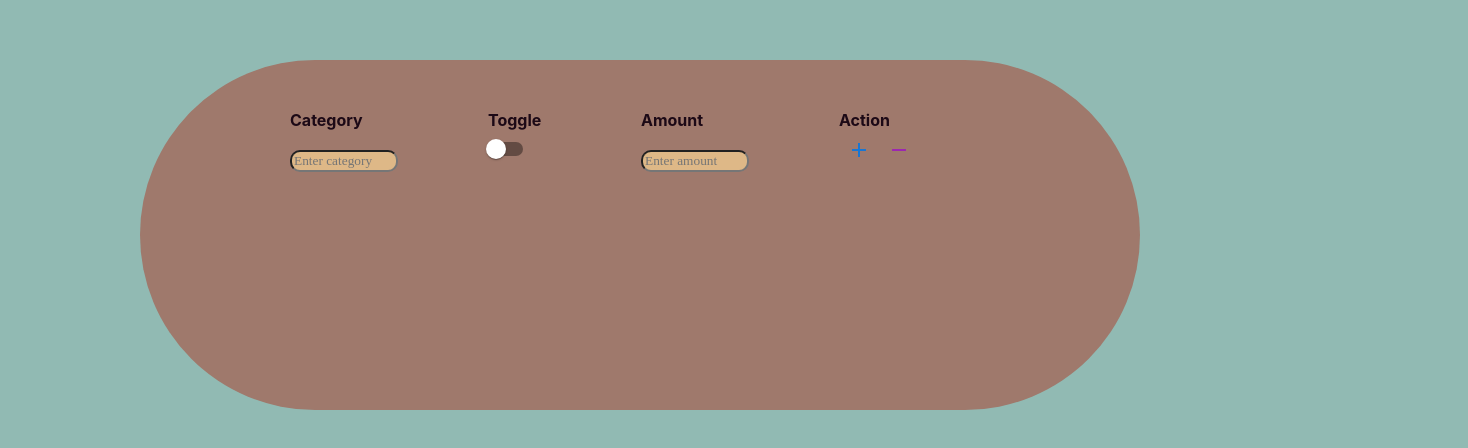
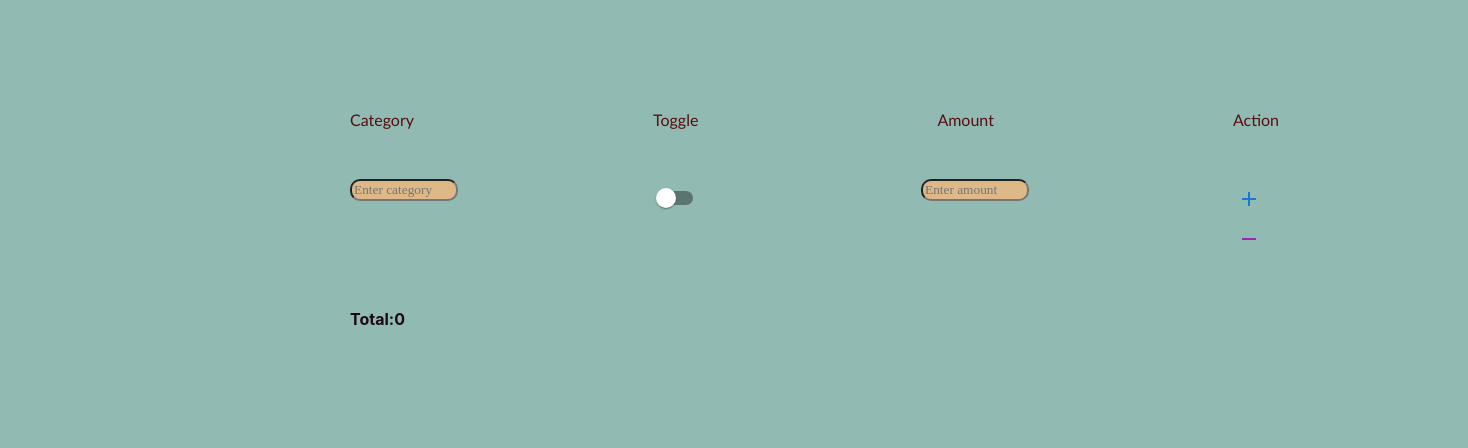
Before and after one commit to DhivyaSelvi24/calculation, a React (Create React App) app: page / in a window 1280 px wide. Shown: the part 140-588 px from the top of the page, 1468 px wide, since content can reach past the window. Built offline with nearby package versions, Linux system fonts and the light colour scheme.

Commit message:
functionality done

```diff
--- a/src/App.css
+++ b/src/App.css
@@ -1,17 +1,18 @@
+
 body{
   background-color: #91bab3;
-  display: flex;
+  display: block;
   justify-content: center;
   align-items: center;
   padding: 200px;
 }
 .container{
-  display: flex;
+  display: block;
   align-items: flex-start;
+  flex-direction: column;
   justify-content: flex-start;
   text-align: left;
   padding: 150px;
-  background-color:#9f796c;
   border: 4px ghostwhite;
   border-color: rgb(207, 214, 109);
   height:50px;
@@ -24,9 +25,11 @@ body{
   display: flex;
   flex-direction: row;
   align-items: flex-start;
-  gap:90px;
+  gap:50px;
   padding: -200px;
   margin-top: -100px;
+
+
 }
 .column{
   display: flex;
@@ -35,16 +38,27 @@ body{
   align-items: flex-start;
   text-align: left;
   font-weight:700 ;
-  color:rgb(28, 9, 22)
+  color:rgb(28, 9, 22);
+  column-gap: 100px;
+
 }
 input{
-margin-top: 20px;
+margin-top: 150px;
 width: 100px;
 background-color:burlywood;
 font-family: cursive;
 border-radius: 10px;
+margin-bottom: 20px;
 
 }
 input :hover{
   background-color: #953414;
 }
+
+.column1{
+color: rgb(87, 15, 15);
+text-decoration:solid;
+padding-right: 27%;
+font-family: 'Gill Sans', 'Gill Sans MT', Calibri, 'Trebuchet MS', sans-serif;
+
+}
--- a/src/App.js
+++ b/src/App.js
@@ -1,47 +1,126 @@
+
 import logo from './logo.svg';
-import React ,{useState}from 'react';
+import React, { useEffect, useState } from 'react';
 import { Switch, FormControlLabel, IconButton } from '@mui/material';
 import AddIcon from '@mui/icons-material/Add';
 import RemoveIcon from '@mui/icons-material/Remove';
 import './App.css';
 
 function App() {
-const[row,setRow]=useState([{category:"",Toggle:"",Amount:"",
-}])
-function handlechange(){
-()=>setRow([...row,{category:"",Toggle:"",Amount:""}])
+  const [row, setRow] = useState([{ category: "", Toggle: false, Amount: ""}]);
+  const[total,settotal]=useState(0);
+  useEffect(()=>{
+let totalamnt=0;
+for(let i=0;i<row.length;i++){
+if(row[i].Amount!=0 ){
+  if(row[i].Toggle===true){
+totalamnt+=parseFloat(row[i].Amount);
+  }
+  else if(row[i].Toggle===false){
+  totalamnt-=parseFloat(row[i].Amount)
+  }
+}
+}
+settotal(totalamnt);
+
+
+  },[row]
+
+
+  )
+  // This function adds a new row
+  function handleChange() {
+
+    setRow([...row, { category: "", Toggle: false, Amount: "" }]);
 
   }
+
+  function handleinput(e,index){
+    const newrow=[...row];
+    newrow[index][e.target.name]=e.target.value
+    newrow[index].Toggle=e.target.checked
+    setRow(newrow)
+  }
+  function handleremove(index){
+    if(row.length>1){
+    const newrow=[...row];
+    newrow.splice(index,1)
+    setRow(newrow)
+    }
+  }
+
+
   return (
+
     <div className="container">
-     <div className="row">
-     <div className="column">Category <input type="text" placeholder='Enter category'/></div>
-     <div className="column">Toggle
-     <FormControlLabel
-            control={<Switch />}
+      <div className='row' >
+  <div className='column1'>Category</div>
+  <div className='column1'>Toggle</div>
+  <div className='column1'>Amount</div>
+  <div className='column1'>Action</div>
+</div>
+      {row.map((e, index) => (
+        <div className="row" key={index}>
+          <div className="column">
+
+            <input
+              type="text"
+              placeholder="Enter category"
+              name="category"
+              value={e.category}
+              onChange={(e)=>handleinput(e,index)}
+             // Update category
+            />
+          </div>
+          <div className="column" style={{margin:"150px"}}>
+
+            <FormControlLabel className='toggle-cs'
+              control={
+                <Switch
+                  checked={e.Toggle}
+                  value={e.Toggle}
+                  onClick={(e)=>{handleinput(e,index)}}
+                  // Handle toggle switch change
+                />
+              }
               label=""
             />
+          </div>
+          <div className="column">
 
+            <input
+              type="number"
+              placeholder="Enter amount"
+              name="Amount"
+              value={e.Amount}
+              onChange={(e)=>{handleinput(e,index)}}
+              // Update amount
+            />
           </div>
-     <div className="column">Amount<input type="number" placeholder='Enter amount'/></div>
-     <div className="column">Action
-
+          <div className="column" style={{margin:"150px"}}>
+            {index==0?(
             <div className="action-buttons">
-        <IconButton color="primary" onClick={handlechange}>
-       <AddIcon/>
+              <IconButton color="primary" onClick={handleChange}>
+                <AddIcon />
               </IconButton>
-        <IconButton color="secondary">
+              <IconButton color="secondary" onClick={()=>handleremove(index)}>
                 <RemoveIcon />
               </IconButton>
             </div>
 
+
+          ):null}
+
           </div>
         </div>
 
-
+      ))}
+<div className="row">
+<div className="column">Total:{total}
+</div>
 
 </div>
-
+    </div>
   );
 }
 
```
Also changed, not shown: package.json (+7 -0 lines), 1 other file (tests, documents, lock files or other folders). Lines whose indentation alone changed are shown as unchanged.
